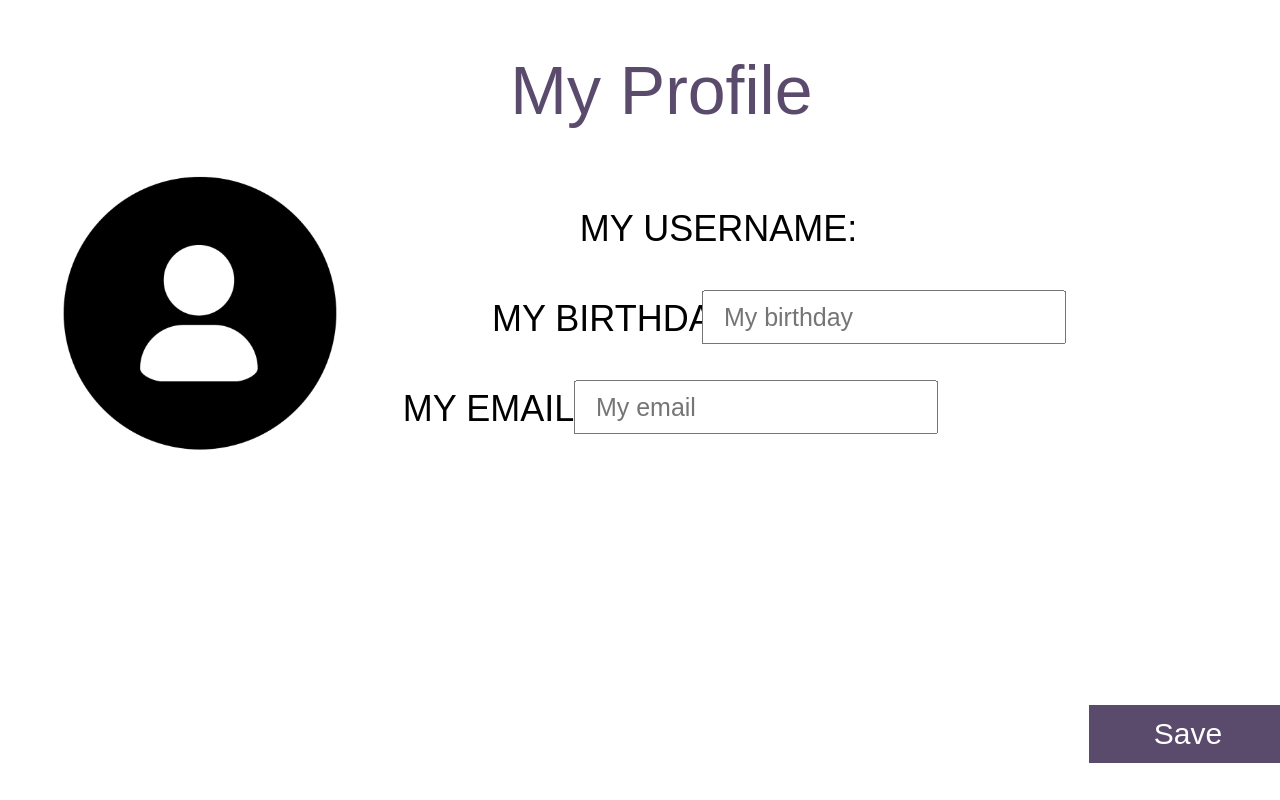
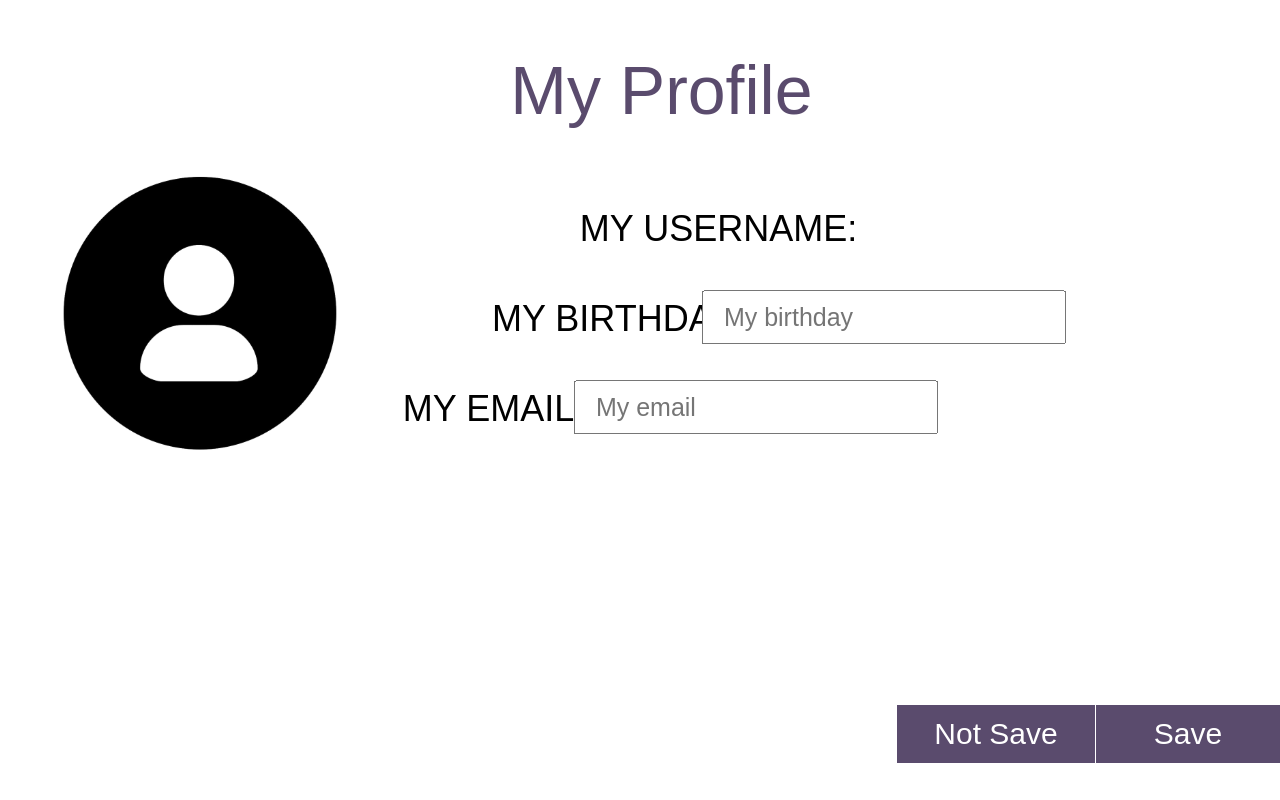
Before and after one commit to 1509075677/AnonymousChattingWebsite, a React (Create React App) app in the folder front/: page /profilemodify in a window 1280 px wide. Built offline with nearby package versions, Linux system fonts and the light colour scheme.

Commit message:
finish task #49 and #55.
added not save function, optimize the runtime.

```diff
--- a/front/src/profilemodify.js
+++ b/front/src/profilemodify.js
@@ -32,6 +32,9 @@ function Profilemodify() {
             <p class="myemail">MY EMAIL:</p>
             <button class="savebutton"onClick={pmodify}>Save
             </button>
+            <button class="modifybutton"onClick={()=>{
+             navigate("/profile");}}>Not Save
+            </button>
             <input type="emailtext" placeholder="My email"
             onChange={(e)=>{setemail(e.target.value)}}/>
             <input type="birthdaytext" placeholder="My birthday"
```
